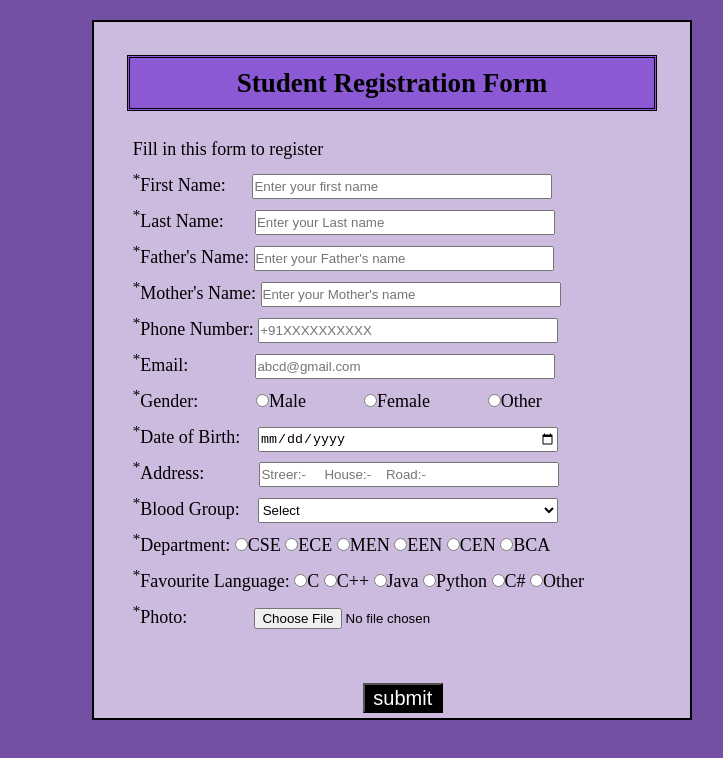
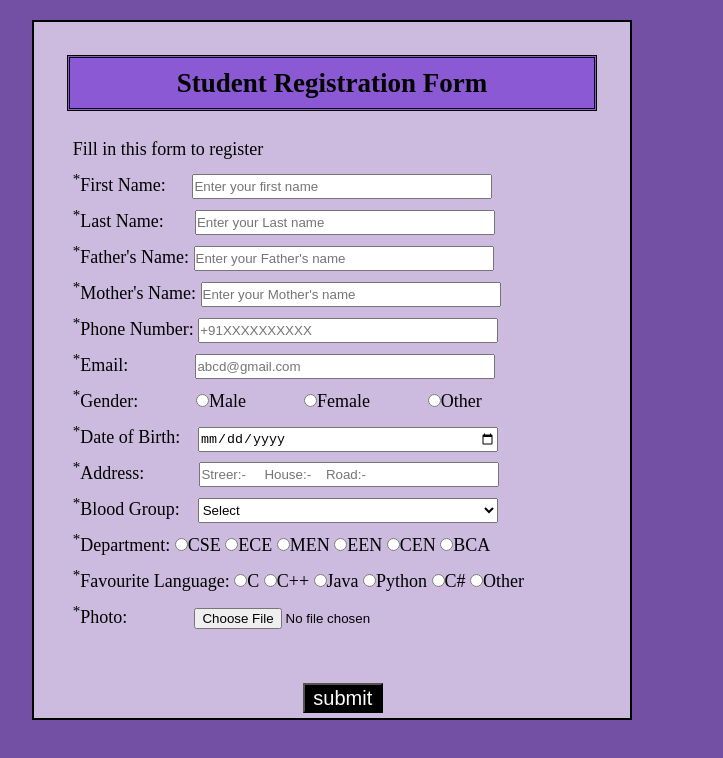
Before and after one commit to Asghar9/first-repo, a plain HTML site: page index.html in a window 1280 px wide. Shown: the whole page, without its empty margins (308-1031 px from the left). Drawn offline with Linux system fonts and the light colour scheme.

Commit message:
Update style.css

```diff
--- a/style.css
+++ b/style.css
@@ -66,7 +66,8 @@ div{
     margin-top: 20px;
     height: 700px;
     width:600px;
-    margin-left: 400px;
+    margin-left: auto;
+    margin-right: auto;
     padding: 10px;
     background-color: #ccbbdf;
 }
```
